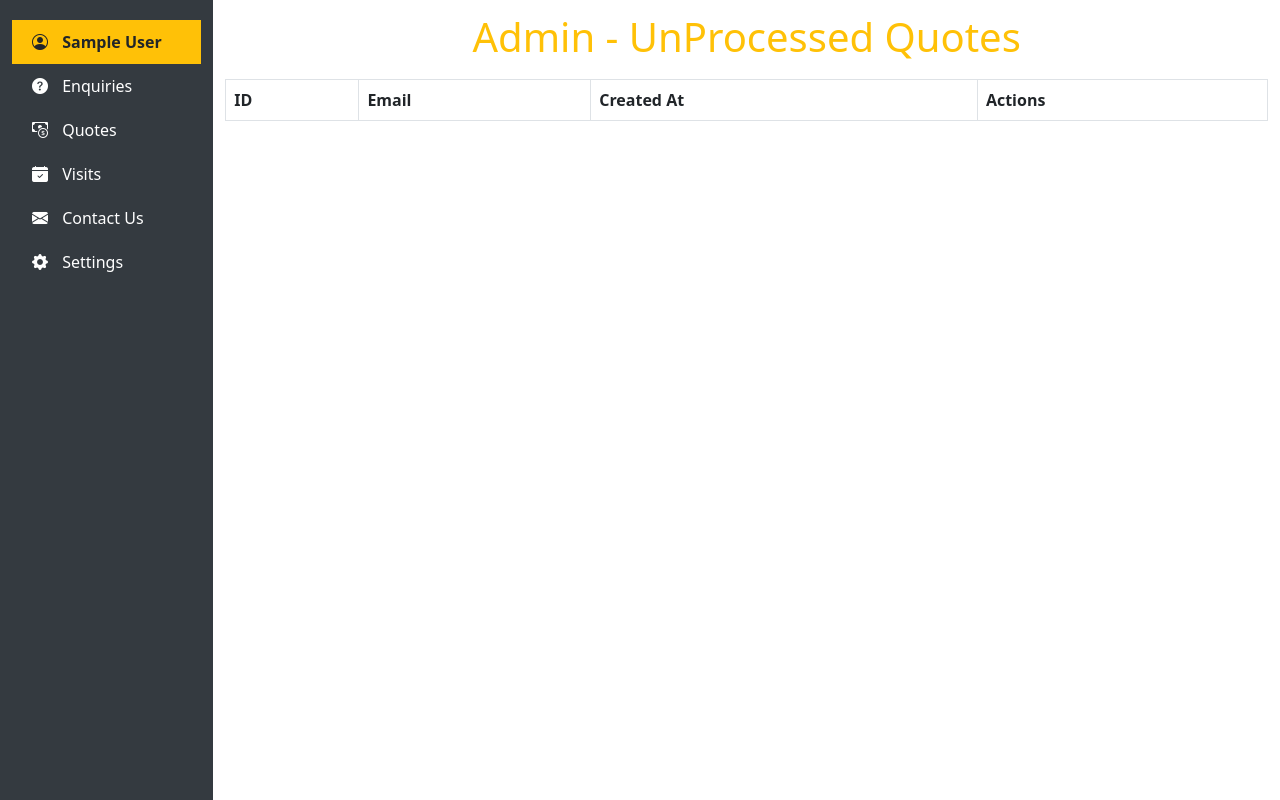
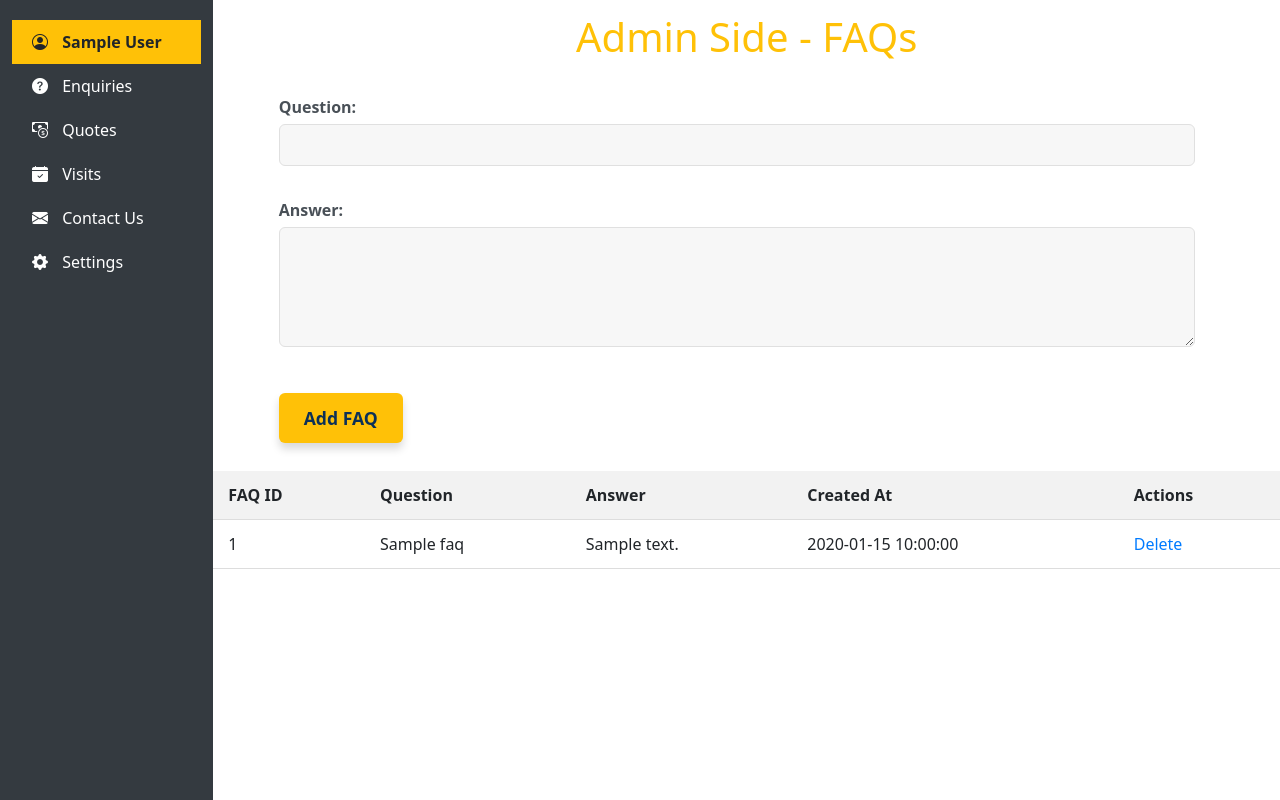
Before and after one commit to JustinWChada/ConstructionDoctors-Code, a PHP site: page /dashboard/dashboard in a window 1280 px wide. Run offline with PHP 8.4, Linux system fonts and the light colour scheme; the visitor is signed in with stand-in values (Sample User, id 1); tables that the repository leaves empty hold one stand-in row (values such as "Sample post"); lists and menus that the app fills with data are empty.

Commit message:
the faqs can now be saved deleted an displayed

```diff
--- a/css/faqs.css
+++ b/css/faqs.css
@@ -58,7 +58,7 @@
         font-size: 2.8rem;
         font-weight: bold;
         color: #ffc107;
-        margin-bottom: 50px;
+        margin-bottom: 5px;
         text-align: center;
         animation: fadeInDown 1s ease-out;
     }
--- a/dashboard/dashboard.php
+++ b/dashboard/dashboard.php
@@ -74,7 +74,7 @@
 
             <!-- Main Content -->
             <main class="col-md-9 ms-sm-auto col-lg-10 p-0">
-                <?php include "quotes/show_quotes.php"; ?>
+                <?php include "faqs/add_faqs.php"; ?>
                 <div class="dashboard-content" hidden>
                     <div class="dashboard-header">
                         <h1>Dashboard</h1>
--- /dev/null
+++ b/dashboard/faqs/add_faqs.css
@@ -0,0 +1,191 @@
+
+.faqs-section-title{
+    color:#ffc107;
+    text-align: center;
+    padding: 8px;
+    margin-top: 5px;
+    margin-bottom: 10px;
+}
+
+form {
+    margin-bottom: 20px;
+    margin: 0 auto;
+    width: 90%;
+    margin-top: 10px;
+    padding: 12px;
+}
+
+label {
+    display: block;
+    margin-top: 4px;
+    margin-bottom: 5px;
+    color: #495057;
+    /* Slightly darker label color */
+    font-weight: 600;
+    transition: color 0.2s ease;
+    /* Label transition */
+}
+
+label:hover {
+    color: #ffc107;
+}
+
+input[type="text"],
+textarea {
+    width: calc(100% - 20px);
+    /* Adjusted width for padding */
+    padding: 8px;
+    border: 1px solid #e0e0e0;
+    /* Lighter border */
+    border-radius: 6px;
+    margin-bottom: 4px;
+    transition: border-color 0.3s ease, box-shadow 0.3s ease;
+    /* Added box-shadow transition */
+    font-size: 1rem;
+    background-color: #f7f7f7;
+    /* Slightly lighter input background */
+    color: #495057;
+}
+
+input[type="text"]:focus,
+textarea:focus {
+    outline: none;
+    border-color: #ffc107;
+    /* Focus color */
+    box-shadow: 0 0 0 3px rgba(255, 193, 7, 0.15);
+    /* Focus shadow */
+}
+
+textarea {
+    resize: vertical;
+    height: 120px;
+    /* Increased default height */
+}
+
+button[type="submit"] {
+    background-color: #ffc107;
+    color: #0c3057;
+    border: none;
+    margin-top: 12px;
+    padding: 12px 25px;
+    /* Slightly adjusted padding */
+    border-radius: 6px;
+    cursor: pointer;
+    font-size: 1.1rem;
+    /* Slightly larger font */
+    transition: background-color 0.3s ease, transform 0.1s ease, box-shadow 0.3s ease;
+    /* Added box-shadow */
+    font-weight: 600;
+    /* Semi-bold button text */
+    box-shadow: 0 6px 8px rgba(0, 0, 0, 0.15);
+}
+
+button[type="submit"]:hover {
+    background-color: #ffb300;
+    /* Slightly darker hover */
+    transform: translateY(-2px);
+    box-shadow: 0 8px 10px rgba(0, 0, 0, 0.2);
+}
+
+button[type="submit"]:active {
+    background-color: #ffa000;
+    /* Even darker active */
+    transform: translateY(0);
+    box-shadow: 0 3px 4px rgba(0, 0, 0, 0.2);
+}
+
+#response {
+    margin-top: 10px;
+    padding: 20px;
+    background-color: rgba(0, 0, 0, 0.03);
+    /* Very light background */
+    border-radius: 6px;
+    border: 1px solid rgba(0, 0, 0, 0.08);
+    /* Very light border */
+    text-align: center;
+    font-size: 1rem;
+    color: #343a40;
+    animation: fadeIn 0.5s ease-in-out;
+}
+
+@keyframes fadeIn {
+    from {
+        opacity: 0;
+    }
+
+    to {
+        opacity: 1;
+    }
+}
+
+/* Responsive adjustments */
+@media (max-width: 768px) {
+
+    /* Medium screens and below */
+    .container {
+        padding: 30px;
+    }
+
+    input[type="text"],
+    textarea {
+        width: calc(100% - 16px);
+        padding: 10px;
+    }
+
+    button[type="submit"] {
+        padding: 10px 20px;
+        font-size: 1rem;
+    }
+}
+
+@media (max-width: 576px) {
+
+    /* Small screens and below */
+    .container {
+        padding: 20px;
+    }
+
+    h2 {
+        font-size: 1.8rem;
+    }
+}
+
+table {
+    width: 100%;
+    border-collapse: collapse;
+    margin-bottom: 20px;
+}
+
+th, td {
+    padding: 12px 15px;
+    text-align: left;
+    border-bottom: 1px solid #ddd;
+}
+
+th {
+    background-color: #f2f2f2;
+    font-weight: 600;
+}
+
+tr:hover {
+    background-color: #f5f5f5;
+}
+
+a {
+    color: #007bff;
+    text-decoration: none;
+}
+
+a:hover {
+    text-decoration: underline;
+    color: #0056b3;
+}
+
+/* Responsive Table */
+@media (max-width: 768px) {
+    table {
+        display: block;
+        overflow-x: auto;
+        white-space: nowrap;
+    }
+}
--- /dev/null
+++ b/dashboard/faqs/add_faqs.php
@@ -0,0 +1,176 @@
+<link rel="stylesheet" href="faqs/add_faqs.css" type="text/css">
+
+<h1 class="faqs-section-title">Admin Side - FAQs</h1>
+
+<?php
+require "db_management.php";
+
+
+// Function to generate a unique token
+function generateFormToken()
+{
+    return bin2hex(random_bytes(32)); // Generate a 64-character hexadecimal string
+}
+
+// Function to check if the token is valid
+function isTokenValid($token)
+{
+    if (!isset($_SESSION['form_token'])) {
+        return false; // No token in session
+    }
+
+    return hash_equals($_SESSION['form_token'], $token); // Compare tokens safely
+}
+
+// --- DELETE FAQ ---
+// function deleteFaq($MgtConn)
+// {
+require "db_management.php";
+if (isset($_GET['delete_faq']) && is_numeric($_GET['delete_faq'])) {
+    $faq_id = intval($_GET['delete_faq']);
+    //$d_id = PDO::PARAM_INT;
+
+    try {
+        $sql = "DELETE FROM faqs WHERE faq_id = ?";
+        $stmt = $MgtConn->prepare($sql);
+        $stmt->bind_param('i', $faq_id);
+
+        if ($stmt->execute()) {
+            echo "<p style='color:green;'>FAQ deleted successfully.</p>";
+            // Optionally redirect to refresh the FAQ list.
+            header("Location: " . $_SERVER['PHP_SELF']);
+            exit();
+
+        } else {
+            echo "<p style='color:red;'>Error deleting FAQ: " . $stmt->error . "</p>";
+        }
+
+    } catch (PDOException $e) {
+        echo "<p style='color:red;'>Connection error: " . $e->getMessage() . "</p>";
+    }
+}
+//}
+
+// --- ADD FAQ WITH INPUT FIELDS ---
+function addFaqForm($MgtConn)
+{
+
+    // Start session at the top of the script
+    if (session_status() === PHP_SESSION_NONE) {
+        session_start();
+    }
+
+    // Generate a new token if one doesn't exist
+    if (!isset($_SESSION['form_token'])) {
+        $_SESSION['form_token'] = generateFormToken();
+    }
+
+
+    if ($_SERVER["REQUEST_METHOD"] == "POST" && isset($_POST['add_faq'])) {
+        $question = isset($_POST['faq_question']) ? trim($_POST['faq_question']) : '';
+        $answer = isset($_POST['faq_answer']) ? trim($_POST['faq_answer']) : '';
+
+        if (empty($question) || empty($answer)) {
+            echo "<p style='color:red;' class='text-center fw-bold'>Question and Answer are required.</p>";
+        } else {
+
+            try {
+                $sql = "INSERT INTO faqs (question, answer, created_at) VALUES (?, ?,NOW())";
+                $stmt = $MgtConn->prepare($sql);
+                $stmt->bind_param('ss', $question, $answer);
+                ;
+
+                if ($stmt->execute()) {
+                    echo "<p style='color:green;' class='text-center fw-bold'>FAQ added successfully.</p>";
+                    //Generate a new token AFTER successful submission
+                    $_SESSION['form_token'] = generateFormToken(); // VERY IMPORTANT: New token on success
+
+                    // Redirect to prevent accidental resubmission on refresh
+                    header("Location: " . $_SERVER['PHP_SELF']);
+                    exit(); // Exit after redirect
+
+                } else {
+                    echo "<p style='color:red;' class='text-center fw-bold'>Error adding FAQ: " . $stmt->errorInfo()[2] . "</p>";
+                }
+
+            } catch (PDOException $e) {
+                echo "<p style='color:red;' class='text-center fw-bold'>Connection error: " . $e->getMessage() . "</p>";
+            }
+        }
+    }
+    ?>
+
+    <form method="post">
+        <label for="faq_question">Question:</label>
+        <input type="text" id="faq_question" name="faq_question" required><br><br>
+
+        <label for="faq_answer">Answer:</label>
+        <textarea id="faq_answer" name="faq_answer" required></textarea><br><br>
+
+        <button type="submit" name="add_faq">Add FAQ</button>
+    </form>
+
+    <?php
+}
+
+// --- RETRIEVE FAQs ---
+function getFaqs($MgtConn)
+{
+    require "db_management.php";
+
+    try {
+        $sql = "SELECT faq_id, question, answer, created_at FROM faqs ORDER BY created_at DESC";
+        $stmt = $MgtConn->prepare($sql);
+        $stmt->execute();
+        $result = $stmt->get_result(); // Use get_result() for mysqli
+
+        //$data = array();  Initialize an empty array
+
+        echo "<table class='mt-3'>";
+        echo "<thead><tr><th>FAQ ID</th><th>Question</th><th>Answer</th><th>Created At</th><th>Actions</th></tr></thead>";
+        echo "<tbody>";
+        while ($row = $result->fetch_assoc()) { // Fetch all rows
+            // $data[] = $row;
+            echo "<tr>";
+            echo "<td>" . htmlspecialchars($row["faq_id"]) . "</td>";
+            echo "<td>" . htmlspecialchars($row["question"]) . "</td>";
+            echo "<td>" . htmlspecialchars($row["answer"]) . "</td>";
+            echo "<td>" . htmlspecialchars($row["created_at"]) . "</td>";
+            echo "<td><a href='?delete_faq=" . htmlspecialchars($row["faq_id"]) . "'>Delete</a></td>";
+            echo "</tr>";
+        }
+        echo "</tbody>";
+        echo "</table>";
+
+        //$row_count = $result->num_rows; // Get the number of rows from the result
+
+        //if ($row_count > 0) {
+
+        // while ($row = $stmt->get_result()) {
+
+        // }
+
+        /*} else {
+            echo "<p class='text-danger p-2 fw-2 text-center'>No FAQs found.</p>";
+        }*/
+
+    } catch (PDOException $e) {
+        echo "<p style='color:red;'>Connection error: " . $e->getMessage() . "</p>";
+    }
+}
+
+
+addFaqForm($MgtConn);
+getFaqs($MgtConn);
+
+
+
+
+// Example Usage (assuming $MgtConn is already defined and connected)
+// Remember to include your database connection code before using these functions
+
+//addFaqForm($MgtConn); // Display the Add FAQ form
+//deleteFaq($MgtConn); // Handle delete FAQ request based on GET parameter
+//getFaqs($MgtConn); // Display the FAQ list
+
+?>
--- /dev/null
+++ b/sql/faqs_db.sql
@@ -0,0 +1,6 @@
+CREATE TABLE faqs (
+    faq_id INT AUTO_INCREMENT PRIMARY KEY,
+    question VARCHAR(255) NOT NULL,
+    answer TEXT NOT NULL,
+    created_at TIMESTAMP DEFAULT CURRENT_TIMESTAMP
+);
```
Also changed, not shown: dashboard/faqs/show_faqs.php (added, +96 -0 lines), pages/faqs.php (+57 -6 lines).
